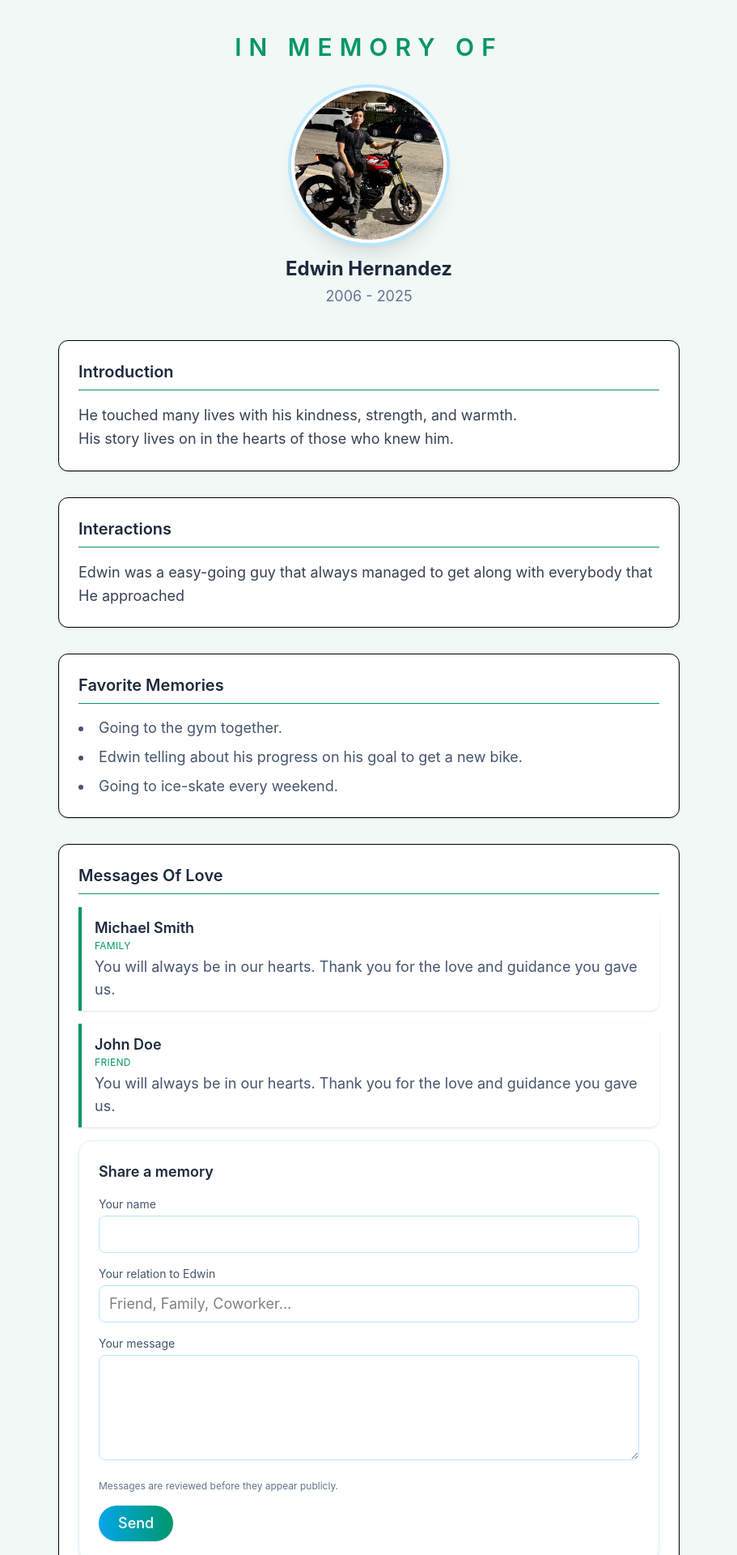
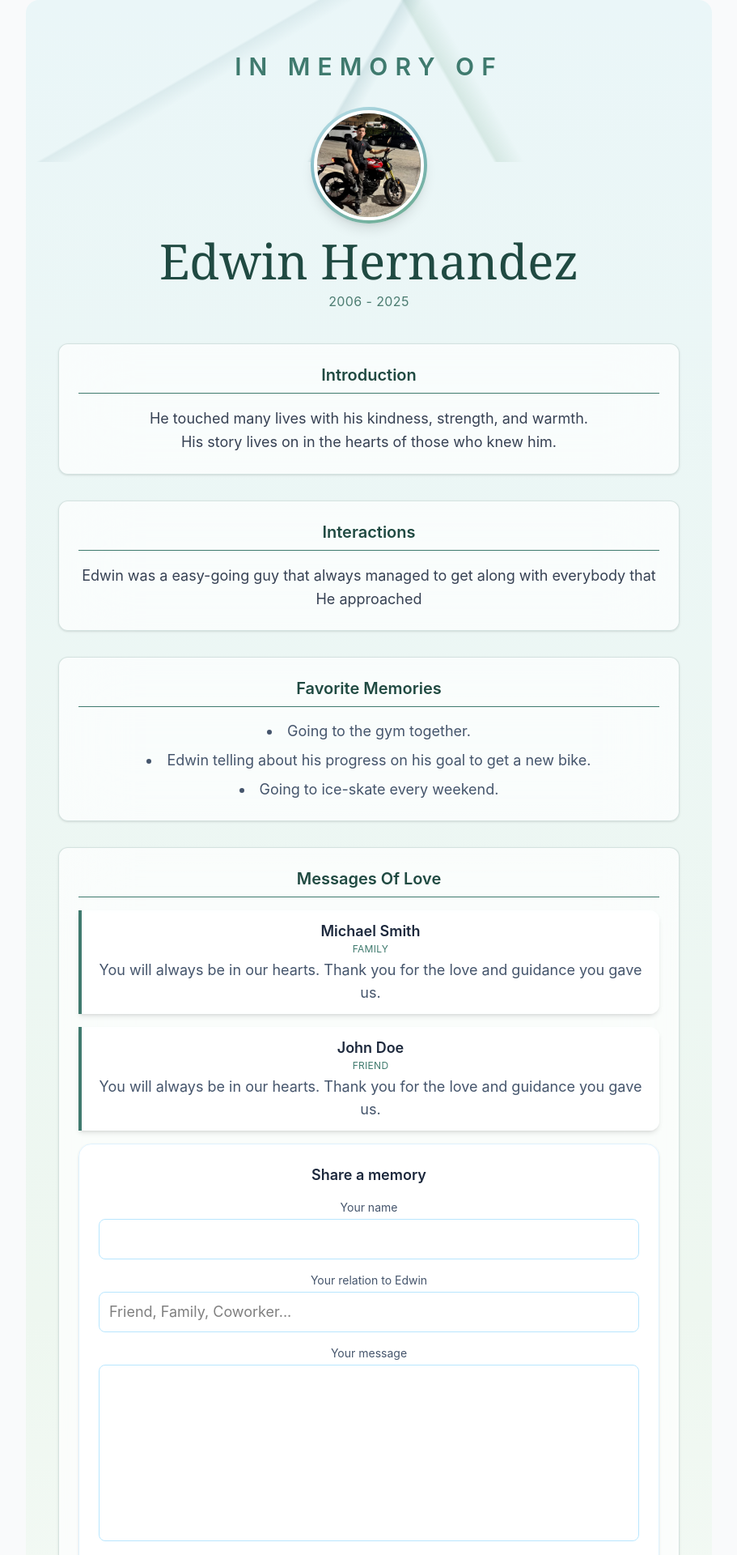
Before and after one commit to theBreadLover/memorial, a React (Vite) app: page / in a window 1280 px wide. Shown: the top 1920 px of the page at 81% size, without its empty margins (184-1095 px from the left). Built offline with nearby package versions, Linux system fonts and the light colour scheme.

Commit message:
new style and color pallet

```diff
--- a/src/App.tsx
+++ b/src/App.tsx
@@ -26,14 +26,17 @@ export default function App () {
   return (
     <BrowserRouter>
       <main
-        className="min-h-screen bg-background-color text-black flex flex-col items-center px-4 py-10"
+        className="min-h-screen bg-background-color text-black flex flex-col items-center px-1"
         role="main"
         aria-labelledby="memorial-title"
         >
-        <Routes>
-          <Route path="/" element={<MainSite />} />
-          <Route path="/admin" element={<Admin />} />
-        </Routes>
+        <div className="memorial-frame">
+          <div className="frame-mountains" />
+          <Routes>
+            <Route path="/" element={<MainSite />} />
+            <Route path="/admin" element={<Admin />} />
+          </Routes>
+        </div>
       </main>
     </BrowserRouter>
   )
--- a/src/components/MessageForm.tsx
+++ b/src/components/MessageForm.tsx
@@ -7,7 +7,7 @@ export default function MessageForm() {
 	const [text, setText] = useState("");
 	const [submitted, setSubmitted] = useState(false);
 
-	function handleSubmit(e: React.FormEvent) {
+	function handleSubmit(e: React.SubmitEvent) {
 		e.preventDefault();
 		if (!author.trim() || !relation.trim() || !text.trim()) return;
 		submitMessage(author, relation, text);
@@ -62,7 +62,7 @@ export default function MessageForm() {
 					value={text}
 					onChange={(e) => setText(e.target.value)}
 					required
-					rows={4}
+					rows={7}
 					className="form-field-input"
 				/>
 			</div>
--- a/src/index.css
+++ b/src/index.css
@@ -11,19 +11,19 @@
 
 @layer components {
     .nav-link {
-        @apply mx-1 text-[#1b1b1b] rounded-lg  bg-background-color/10 text-center;
-    }
-    .section-container {
-        @apply max-w-3xl w-full bg-white border border-black rounded-xl p-6 mb-8 shadow-sm;
-    }
-    .section-title {
-        @apply text-xl font-semibold border-b border-accent-color pb-2 mb-4 text-slate-800;
+        @apply mx-1 text-[#1b1b1b] rounded-lg bg-background-color/10 text-center;
     }
 
-    /*Reused accross Messages, MessageForm, Admin, Gallery, Home */
+    .section-container {
+        @apply max-w-3xl w-full mx-auto bg-white/70 backdrop-blur-2xl border border-accent-color/20 rounded-xl p-5 sm:p-6 mb-6 sm:mb-8 shadow-sm;
+    }
+
+    .section-title {
+        @apply text-xl font-semibold border-b border-accent-color pb-2 mb-4 text-title-color;
+    }
 
     .card-surface {
-        @apply bg-white/70 backdrop-blur border border-sky-100 shadow-sm rounded-2xl p-6;
+        @apply bg-white/70 backdrop-blur border border-sky-100 shadow-sm rounded-2xl p-5 sm:p-6;
     }
 
     .eyebrow-label {
@@ -31,33 +31,69 @@
     }
 
     .tribute-message {
-        @apply border-l-4 border-accent-color bg-white/70 backdrop-blur rounded-r-xl px-4 py-3 mb-4 shadow-sm;
+        @apply border-l-4 border-accent-color bg-white/70 backdrop-blur rounded-r-xl pl-4 pr-4 py-3 mb-4 shadow-md;
     }
 
     .form-field-input {
-        @apply w-full rounded-lg border border-sky-200 px-3 py-2 outline-none focus:ring-2 focus:ring-accent-color/40;
+        @apply w-full rounded-lg border border-sky-200 px-3 py-2.5 outline-none focus:ring-2 focus:ring-accent-color/40 resize-none;
     }
 
     .btn-primary {
-        @apply rounded-full bg-gradient-to-r from-secondary-color to-accent-color text-white px-6 py-2 font-medium shadow hover:opacity-90 transition;
+        @apply rounded-full bg-linear-to-r from-secondary-color to-accent-color text-white px-6 py-2.5 font-medium shadow hover:opacity-90 transition;
     }
 
     .btn-secondary {
-        @apply rounded-full bg-slate-200 text-slate-700 px-4 py-1.5 text-sm font-medium hover:bg-slate-300 transition;
+        @apply rounded-full bg-slate-200 text-slate-700 px-4 py-2 text-sm font-medium hover:bg-slate-300 transition;
     }
 
     .gallery-figure {
-        @apply rounded-xl overflow-hidden bg-gradient-to-b from-sky-50 to-emerald-50 shadow-sm;
+        @apply rounded-xl overflow-hidden bg-linear-to-br from-sky-50 to-emerald-50 shadow-sm;
     }
 
-    .portrait-frame {
-        @apply rounded-full object-cover border-4 border-white shadow-xl ring-4 ring-sky-200;
+    /* Hero frame, ported from the Nature & Sky mockup */
+
+    .memorial-frame {
+        @apply relative overflow-hidden rounded-2xl text-center mb-6 sm:mb-8;
+        background: linear-gradient(180deg, #eaf6f8 0%, #eef7f0 55%, #ffffff 100%);
+        padding: 40px 20px 32px;
+    }
+
+    .frame-mountains {
+        @apply absolute inset-x-0 top-0 pointer-events-none;
+        height: 150px;
+        background:
+                linear-gradient(120deg, transparent 48%, rgba(90,140,150,0.16) 48.5%, transparent 51%),
+                linear-gradient(60deg, transparent 60%, rgba(120,170,140,0.18) 60.5%, transparent 64%),
+                linear-gradient(150deg, transparent 30%, rgba(90,140,150,0.10) 30.5%, transparent 34%);
+    }
+
+    .portrait-ring {
+        @apply relative mx-auto rounded-full p-1 shadow-lg;
+        width: 112px;
+        height: 112px;
+        background: linear-gradient(155deg, #bfe3e9, #7fb8c4 45%, #6fae8e);
+    }
+    @media (min-width: 640px) {
+        .memorial-frame {
+            padding: 64px 40px 48px;
+        }
+
+        .frame-mountains {
+            height: 200px;
+        }
+
+        .portrait-ring {
+            width: 144px;
+            height: 144px;
+        }
     }
 }
 
-@theme   {
+@theme {
     --color-line-color: #0000001A;
-    --color-background-color: #F1F8F6;
-    --color-accent-color: #059669;
-    --color-secondary-color: #0EA5E9;
+    --color-background-color: #F9FAFB;
+    --color-accent-color: #3f7a6e;
+    --color-secondary-color: #6fae8e;
+    --color-title-color: #204a42;
+    --color-muted-color: #4d7d72;
 }
--- a/src/pages/Admin.tsx
+++ b/src/pages/Admin.tsx
@@ -23,7 +23,7 @@ export default function Admin() {
 
 	if (!unlocked) {
 		return (
-			<section className="w-full max-w-sm mx-auto py-24 px-4 text-center">
+			<section className="w-full max-w-sm mx-auto py-14 sm:py-24 px-4 text-center">
 				<h1 className="text-2xl font-semibold text-slate-800 mb-4">Admin sign-in</h1>
 				<input
 					type="password"
@@ -43,7 +43,7 @@ export default function Admin() {
 	}
 
 	return (
-		<section className="w-full max-w-2xl mx-auto py-16 px-4">
+		<section className="w-full max-w-2xl mx-auto py-10 sm:py-16 px-4">
 			<h1 className="text-2xl font-semibold text-slate-800 mb-6">
 				Pending messages ({pending.length})
 			</h1>
@@ -56,7 +56,7 @@ export default function Admin() {
 				{pending.map((m) => (
 					<div
 						key={m.id}
-						className="card-surface p-5"
+						className="card-surface"
 					>
 						<p className="eyebrow-label">{m.relation}</p>
 						<p className="text-slate-700">&ldquo;{m.text}&rdquo;</p>
--- a/src/pages/Gallery.tsx
+++ b/src/pages/Gallery.tsx
@@ -13,7 +13,7 @@ export default function Gallery() {
 			>
 				Gallery
 			</h2>
-			<ul className="grid grid-cols-1 sm:grid-cols-2 md:grid-cols-3 gap-6">
+			<ul className="grid grid-cols-2 sm:grid-cols-3 md:grid-cols-4 gap-3 sm:gap-6">
 				{images.map((image) => (
 					<li key={image.id}>
 						<PhotoCard
--- a/src/pages/Home.tsx
+++ b/src/pages/Home.tsx
@@ -4,25 +4,46 @@ import Section from "../components/Section.tsx";
 export default function Home () {
 	return (
 		<>
-			<header className="text-center mb-10 max-w-2xl w-full" role="banner">
-				<h1 id="memorial-title" className="text-3xl font-semibold tracking-[0.3em] uppercase text-accent-color">
+			<header className="relative max-w-2xl mx-auto mb-10" role="banner">
+				<h1
+					id="memorial-title"
+					className="text-2xl sm:text-3xl font-semibold tracking-[0.25em] sm:tracking-[0.3em] uppercase text-accent-color"
+				>
 					In Memory Of
 				</h1>
-				<figure className="mt-8 flex flex-col items-center">
-					<img
-						src={images[1].src}
-						alt="Portrait of Edwin Hernandez"
-						className="w-48 h-48 portrait-frame"
-					/>
+
+				<figure className="mt-6 sm:mt-8 flex flex-col items-center">
+					<div className="portrait-ring">
+						<img
+							src={images[1].src}
+							alt="Portrait of Edwin Hernandez"
+							className="w-full h-full rounded-full object-cover border-4 border-white"
+						/>
+					</div>
 					<figcaption className="sr-only">Edwin Hernandez</figcaption>
 				</figure>
-				<p className="text-2xl font-bold mt-4 text-slate-800" aria-label="Person's name">
+
+				<p
+					className="font-serif text-4xl sm:text-5xl md:text-6xl font-normal mt-4 text-title-color"
+					aria-label="Person's name"
+				>
 					Edwin Hernandez
 				</p>
 				<time
-					className="text-slate-500 mt-1 block" dateTime="2006 - 2025">
+					className="block mt-2 text-sm sm:text-base tracking-wide text-muted-color"
+					dateTime="2006 - 2025"
+				>
 					2006 - 2025
 				</time>
+
+				{/*
+					Optional: a real quote from or about Edwin, in his own community's words.
+					Uncomment and fill in when you have one — nothing invented in the meantime.
+
+					<p className="font-serif italic text-base sm:text-lg mt-5 max-w-md mx-auto text-title-color">
+						"..."
+					</p>
+				*/}
 			</header>
 
 			{/* Introduction Section */}
```
